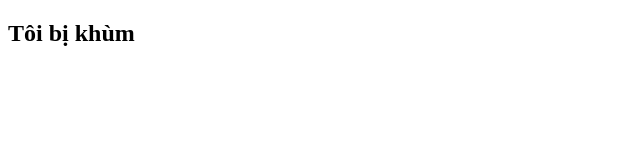
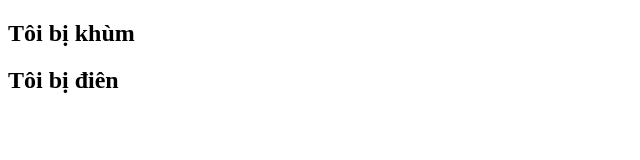
Before and after one commit to tuanbin298/test, a plain HTML site: page index.html in a window 1280 px wide. Shown: the whole page, without its empty margins (0-640 px from the left). Drawn offline with Linux system fonts and the light colour scheme.

Commit message:
Tuấn test 2

```diff
--- a/index.html
+++ b/index.html
@@ -7,5 +7,6 @@
   </head>
   <body>
     <h2>Tôi bị khùm</h2>
+    <h2>Tôi bị điên</h2>
   </body>
 </html>
```
